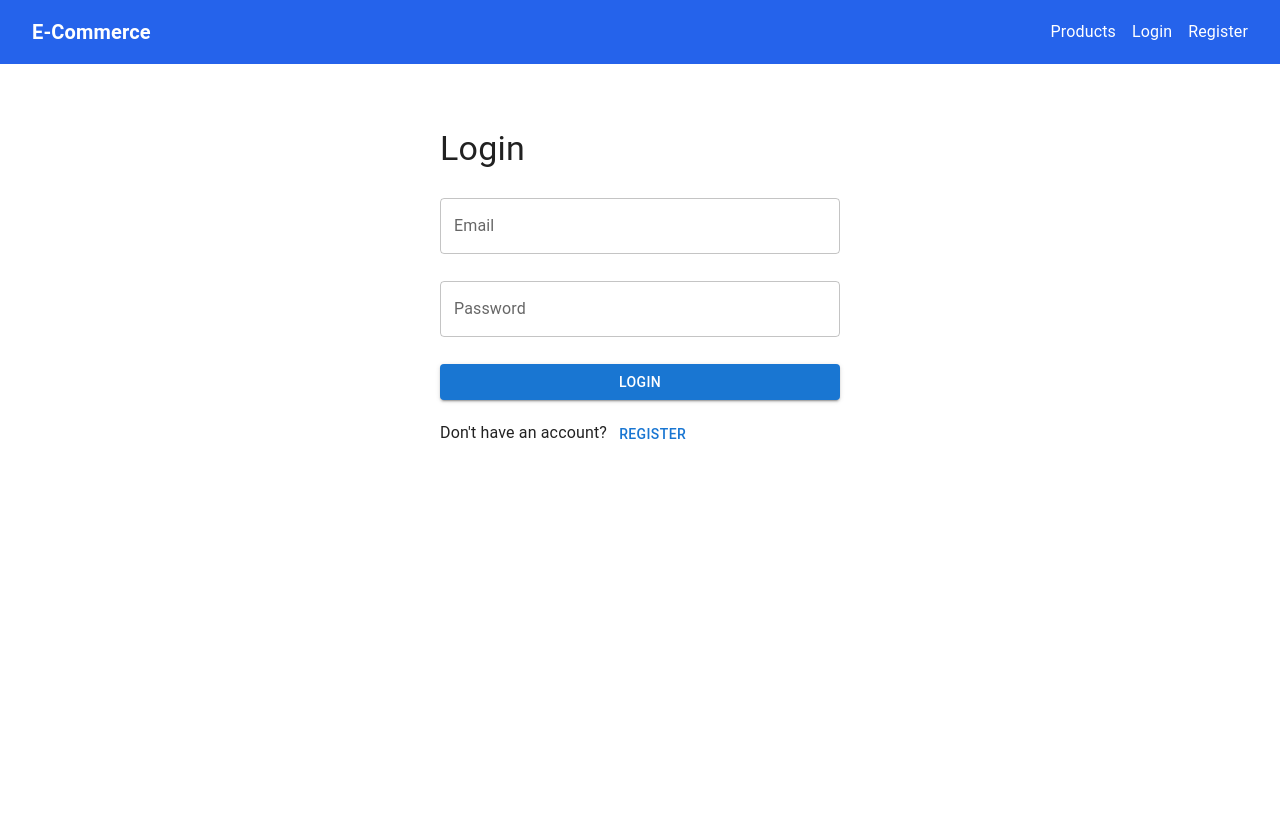
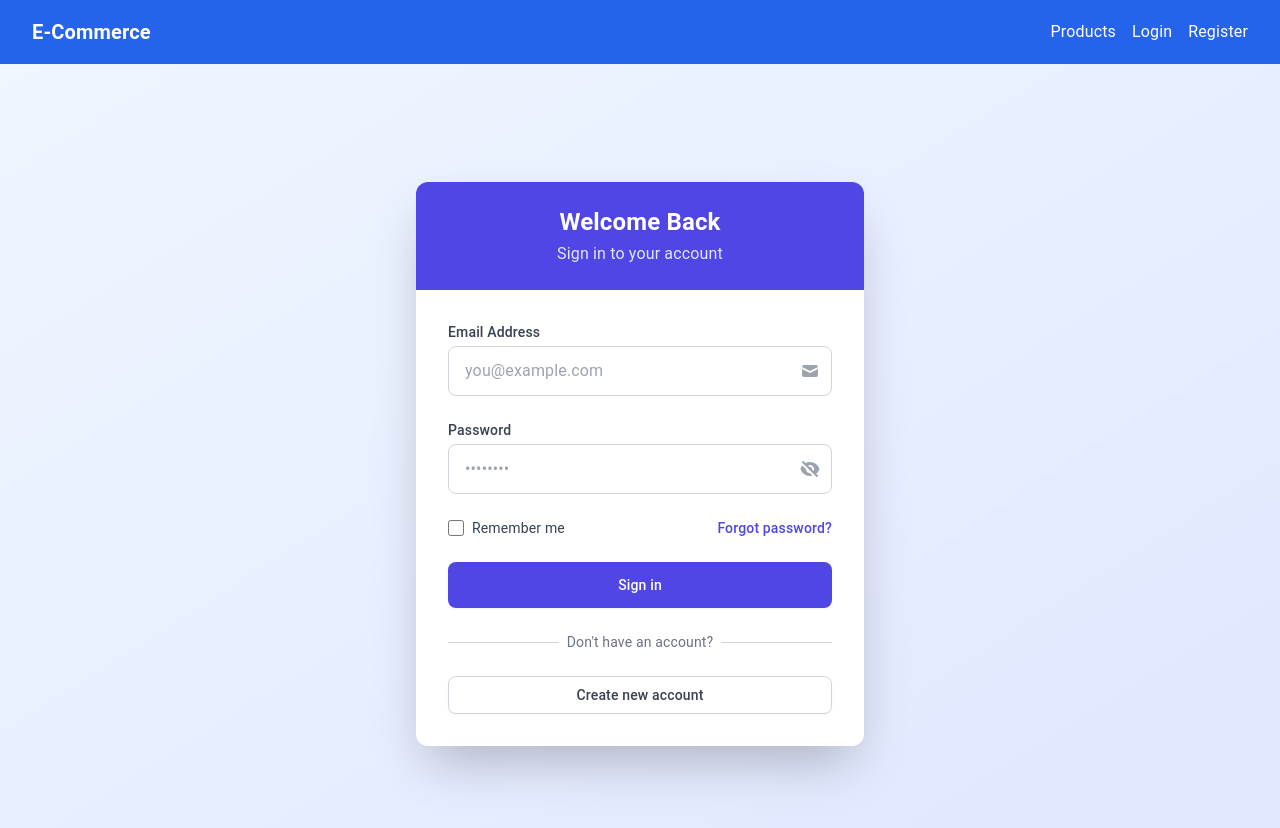
Before and after one commit to chinmaya-kumar-behera/ecommerce-frontend, a React (Create React App) app: page /login in a window 1280 px wide. Shown: the top 828 px of the page. Before the commit the page ends 800 px from the top, so only its background shows below. Built offline with nearby package versions, Linux system fonts and the light colour scheme.

Commit message:
feat: Enhance LoginPage with improved UI and error handling

```diff
--- a/src/App.js
+++ b/src/App.js
@@ -21,7 +21,7 @@ function App() {
   return (
     <AuthProvider>
       <Navbar />
-      <div className="container mx-auto px-4 py-8">
+      <div className="container mx-auto">
         <Routes>
           <Route path="/" element={<HomePage />} />
           <Route path="/login" element={<LoginPage />} />
--- a/src/pages/Auth/Login.js
+++ b/src/pages/Auth/Login.js
@@ -4,93 +4,250 @@ import { useAuth } from "../../context/AuthContext";
 import { loginUser } from "../../services/api";
 import { Formik, Form, Field, ErrorMessage } from "formik";
 import * as Yup from "yup";
-import { TextField, Button, Box, Typography } from "@mui/material";
 import toast from "react-hot-toast";
 import { TOAST_PROPS } from "../../constant";
 
 const LoginSchema = Yup.object().shape({
-  email: Yup.string().email("Invalid email").required("Required"),
-  password: Yup.string().required("Required"),
+  email: Yup.string()
+    .email("Invalid email address")
+    .required("Email is required"),
+  password: Yup.string().required("Password is required"),
 });
 
 const LoginPage = () => {
   const { login } = useAuth();
   const navigate = useNavigate();
   const [error, setError] = useState("");
+  const [showPassword, setShowPassword] = useState(false);
 
   const handleSubmit = async (values, { setSubmitting }) => {
     try {
       const response = await loginUser(values);
       login(response.data.token);
-      toast.success("Login successfull !", TOAST_PROPS.success);
+      toast.success("Login successful!", TOAST_PROPS.success);
       navigate("/");
     } catch (err) {
-      setError(err.response?.data?.message || "Login failed");
+      setError(
+        err.response?.data?.message ||
+          "Login failed. Please check your credentials."
+      );
     } finally {
       setSubmitting(false);
     }
   };
 
   return (
-    <Box sx={{ maxWidth: 400, mx: "auto", mt: 4 }}>
-      <Typography variant="h4" gutterBottom>
-        Login
-      </Typography>
-      {error && <Typography color="error">{error}</Typography>}
+    <div className="min-h-screen bg-gradient-to-br from-blue-50 to-indigo-100 flex items-center justify-center p-4">
+      <div className="w-full max-w-md bg-white rounded-xl shadow-2xl overflow-hidden">
+        <div className="bg-indigo-600 py-6 px-8">
+          <h1 className="text-2xl font-bold text-white text-center">
+            Welcome Back
+          </h1>
+          <p className="text-indigo-100 text-center mt-1">
+            Sign in to your account
+          </p>
+        </div>
+
+        <div className="p-8">
+          {error && (
+            <div className="mb-4 p-3 bg-red-50 text-red-600 rounded-lg text-sm">
+              {error}
+            </div>
+          )}
 
           <Formik
             initialValues={{ email: "", password: "" }}
             validationSchema={LoginSchema}
             onSubmit={handleSubmit}
           >
-        {({ isSubmitting }) => (
-          <Form>
-            <Field name="email">
-              {({ field, meta }) => (
-                <TextField
-                  {...field}
-                  label="Email"
-                  fullWidth
-                  margin="normal"
-                  error={meta.touched && !!meta.error}
-                  helperText={<ErrorMessage name="email" />}
+            {({ isSubmitting, errors, touched }) => (
+              <Form className="space-y-6">
+                <div>
+                  <label
+                    htmlFor="email"
+                    className="block text-sm font-medium text-gray-700 mb-1"
+                  >
+                    Email Address
+                  </label>
+                  <div className="relative">
+                    <Field
+                      name="email"
+                      type="email"
+                      className={`w-full px-4 py-3 rounded-lg border ${
+                        errors.email && touched.email
+                          ? "border-red-500"
+                          : "border-gray-300"
+                      } focus:ring-2 focus:ring-indigo-500 focus:border-indigo-500 outline-none transition`}
+                      placeholder="you@example.com"
                     />
+                    <div className="absolute inset-y-0 right-0 pr-3 flex items-center pointer-events-none">
+                      <svg
+                        className="h-5 w-5 text-gray-400"
+                        xmlns="http://www.w3.org/2000/svg"
+                        viewBox="0 0 20 20"
+                        fill="currentColor"
+                      >
+                        <path d="M2.003 5.884L10 9.882l7.997-3.998A2 2 0 0016 4H4a2 2 0 00-1.997 1.884z" />
+                        <path d="M18 8.118l-8 4-8-4V14a2 2 0 002 2h12a2 2 0 002-2V8.118z" />
+                      </svg>
+                    </div>
+                  </div>
+                  <ErrorMessage
+                    name="email"
+                    component="div"
+                    className="mt-1 text-sm text-red-600"
+                  />
+                </div>
+
+                <div>
+                  <label
+                    htmlFor="password"
+                    className="block text-sm font-medium text-gray-700 mb-1"
+                  >
+                    Password
+                  </label>
+                  <div className="relative">
+                    <Field
+                      name="password"
+                      type={showPassword ? "text" : "password"}
+                      className={`w-full px-4 py-3 rounded-lg border ${
+                        errors.password && touched.password
+                          ? "border-red-500"
+                          : "border-gray-300"
+                      } focus:ring-2 focus:ring-indigo-500 focus:border-indigo-500 outline-none transition`}
+                      placeholder="••••••••"
+                    />
+                    <button
+                      type="button"
+                      className="absolute inset-y-0 right-0 pr-3 flex items-center"
+                      onClick={() => setShowPassword(!showPassword)}
+                    >
+                      {showPassword ? (
+                        <svg
+                          className="h-5 w-5 text-gray-400"
+                          xmlns="http://www.w3.org/2000/svg"
+                          viewBox="0 0 20 20"
+                          fill="currentColor"
+                        >
+                          <path d="M10 12a2 2 0 100-4 2 2 0 000 4z" />
+                          <path
+                            fillRule="evenodd"
+                            d="M.458 10C1.732 5.943 5.522 3 10 3s8.268 2.943 9.542 7c-1.274 4.057-5.064 7-9.542 7S1.732 14.057.458 10zM14 10a4 4 0 11-8 0 4 4 0 018 0z"
+                            clipRule="evenodd"
+                          />
+                        </svg>
+                      ) : (
+                        <svg
+                          className="h-5 w-5 text-gray-400"
+                          xmlns="http://www.w3.org/2000/svg"
+                          viewBox="0 0 20 20"
+                          fill="currentColor"
+                        >
+                          <path
+                            fillRule="evenodd"
+                            d="M3.707 2.293a1 1 0 00-1.414 1.414l14 14a1 1 0 001.414-1.414l-1.473-1.473A10.014 10.014 0 0019.542 10C18.268 5.943 14.478 3 10 3a9.958 9.958 0 00-4.512 1.074l-1.78-1.781zm4.261 4.26l1.514 1.515a2.003 2.003 0 012.45 2.45l1.514 1.514a4 4 0 00-5.478-5.478z"
+                            clipRule="evenodd"
+                          />
+                          <path d="M12.454 16.697L9.75 13.992a4 4 0 01-3.742-3.741L2.335 6.578A9.98 9.98 0 00.458 10c1.274 4.057 5.065 7 9.542 7 .847 0 1.669-.105 2.454-.303z" />
+                        </svg>
                       )}
-            </Field>
+                    </button>
+                  </div>
+                  <ErrorMessage
+                    name="password"
+                    component="div"
+                    className="mt-1 text-sm text-red-600"
+                  />
+                </div>
 
-            <Field name="password">
-              {({ field, meta }) => (
-                <TextField
-                  {...field}
-                  label="Password"
-                  type="password"
-                  fullWidth
-                  margin="normal"
-                  error={meta.touched && !!meta.error}
-                  helperText={<ErrorMessage name="password" />}
+                <div className="flex items-center justify-between">
+                  <div className="flex items-center">
+                    <input
+                      id="remember-me"
+                      name="remember-me"
+                      type="checkbox"
+                      className="h-4 w-4 text-indigo-600 focus:ring-indigo-500 border-gray-300 rounded"
                     />
+                    <label
+                      htmlFor="remember-me"
+                      className="ml-2 block text-sm text-gray-700"
+                    >
+                      Remember me
+                    </label>
+                  </div>
+
+                  <div className="text-sm">
+                    <a
+                      href="#"
+                      className="font-medium text-indigo-600 hover:text-indigo-500"
+                    >
+                      Forgot password?
+                    </a>
+                  </div>
+                </div>
+
+                <div>
+                  <button
+                    type="submit"
+                    disabled={isSubmitting}
+                    className={`w-full flex justify-center py-3 px-4 border border-transparent rounded-lg shadow-sm text-sm font-medium text-white bg-indigo-600 hover:bg-indigo-700 focus:outline-none focus:ring-2 focus:ring-offset-2 focus:ring-indigo-500 transition ${
+                      isSubmitting ? "opacity-70 cursor-not-allowed" : ""
+                    }`}
+                  >
+                    {isSubmitting ? (
+                      <svg
+                        className="animate-spin -ml-1 mr-3 h-5 w-5 text-white"
+                        xmlns="http://www.w3.org/2000/svg"
+                        fill="none"
+                        viewBox="0 0 24 24"
+                      >
+                        <circle
+                          className="opacity-25"
+                          cx="12"
+                          cy="12"
+                          r="10"
+                          stroke="currentColor"
+                          strokeWidth="4"
+                        ></circle>
+                        <path
+                          className="opacity-75"
+                          fill="currentColor"
+                          d="M4 12a8 8 0 018-8V0C5.373 0 0 5.373 0 12h4zm2 5.291A7.962 7.962 0 014 12H0c0 3.042 1.135 5.824 3 7.938l3-2.647z"
+                        ></path>
+                      </svg>
+                    ) : (
+                      "Sign in"
                     )}
-            </Field>
-
-            <Button
-              type="submit"
-              variant="contained"
-              color="primary"
-              disabled={isSubmitting}
-              fullWidth
-              sx={{ mt: 2 }}
-            >
-              Login
-            </Button>
+                  </button>
+                </div>
               </Form>
             )}
           </Formik>
 
-      <Typography sx={{ mt: 2 }}>
-        Don't have an account?{" "}
-        <Button onClick={() => navigate("/register")}>Register</Button>
-      </Typography>
-    </Box>
+          <div className="mt-6">
+            <div className="relative">
+              <div className="absolute inset-0 flex items-center">
+                <div className="w-full border-t border-gray-300"></div>
+              </div>
+              <div className="relative flex justify-center text-sm">
+                <span className="px-2 bg-white text-gray-500">
+                  Don't have an account?
+                </span>
+              </div>
+            </div>
+
+            <div className="mt-6">
+              <button
+                onClick={() => navigate("/register")}
+                className="w-full flex justify-center py-2 px-4 border border-gray-300 rounded-lg shadow-sm text-sm font-medium text-gray-700 bg-white hover:bg-gray-50 focus:outline-none focus:ring-2 focus:ring-offset-2 focus:ring-indigo-500 transition"
+              >
+                Create new account
+              </button>
+            </div>
+          </div>
+        </div>
+      </div>
+    </div>
   );
 };
 
```
Lines whose indentation alone changed are shown as unchanged.
